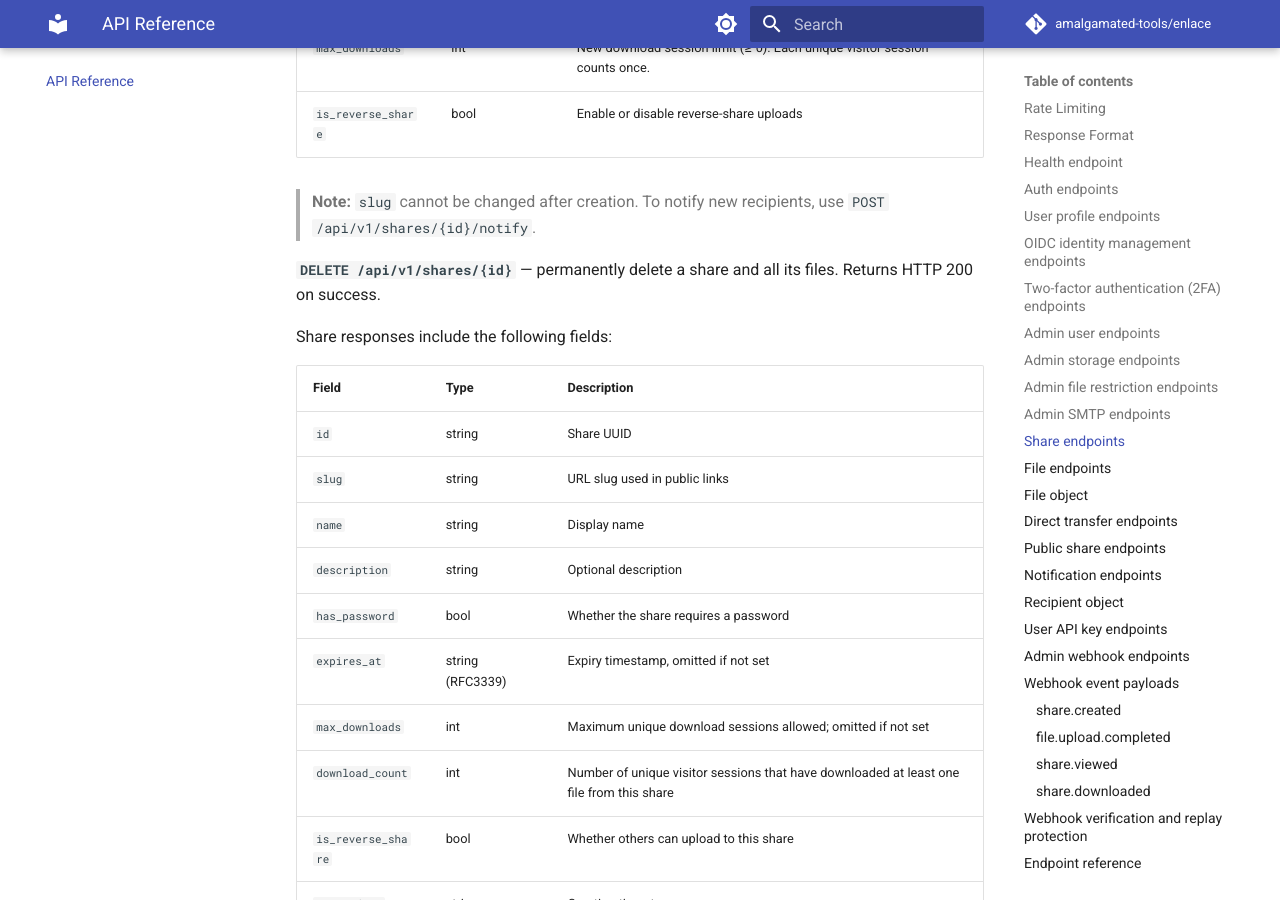
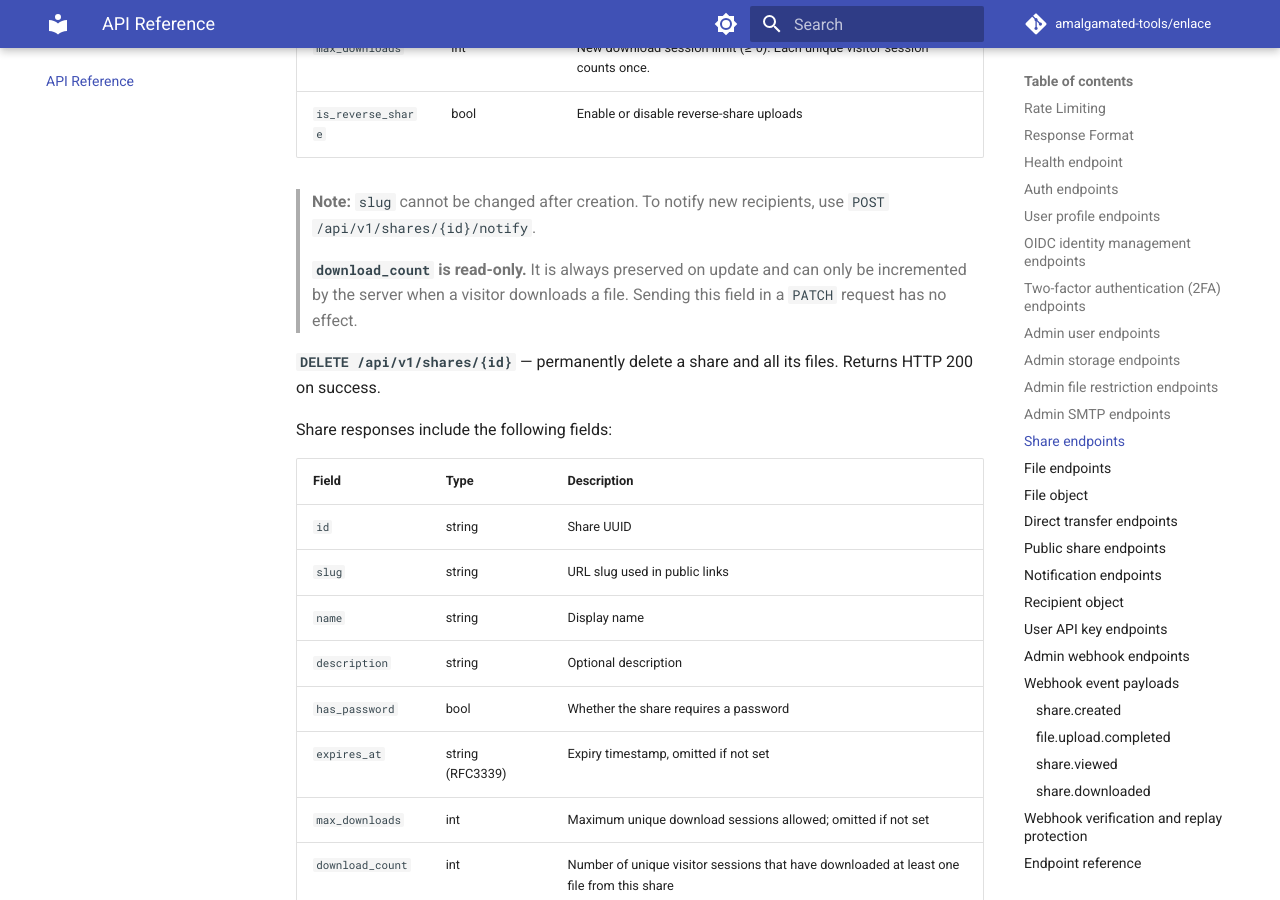
Before and after one commit to amalgamated-tools/enlace, an MkDocs documentation site: the page built from docs/api.md, in a window 1280 px wide and 900 px high, scrolled down 15614 px. Built offline with MkDocs 1.6.1 and Material for MkDocs 9.7.7, drawn with Linux system fonts in a browser that asks for light colours; comment, search, counter and statistics services are not loaded.

Commit message:
docs: clarify that download_count is read-only and preserved on share update
The share update endpoint (PATCH /api/v1/shares/{id}) never modifies
download_count — the value is always copied from the existing share record
and incremented only by the server on visitor download events. This was
not previously documented, and a bug (PR #245) existed that reset the
counter to zero on update.

Co-authored-by: Copilot <223556219+Copilot@users.noreply.github.com>

```diff
--- a/docs/api.md
+++ b/docs/api.md
@@ -498,6 +498,8 @@ Returns HTTP 201 on success. Returns HTTP 409 if the specified `slug` is already
 | `is_reverse_share` | bool | Enable or disable reverse-share uploads |
 
 > **Note:** `slug` cannot be changed after creation. To notify new recipients, use `POST /api/v1/shares/{id}/notify`.
+>
+> **`download_count` is read-only.** It is always preserved on update and can only be incremented by the server when a visitor downloads a file. Sending this field in a `PATCH` request has no effect.
 
 **`DELETE /api/v1/shares/{id}`** — permanently delete a share and all its files. Returns HTTP 200 on success.
 
```
